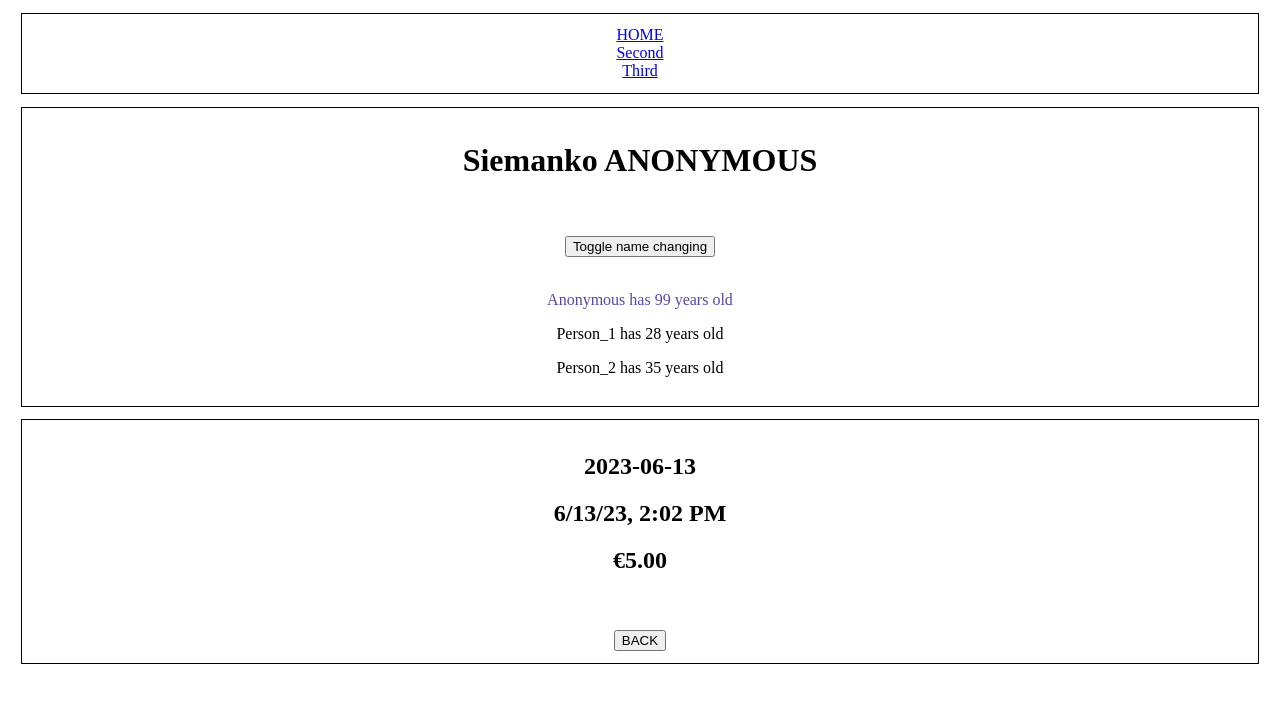
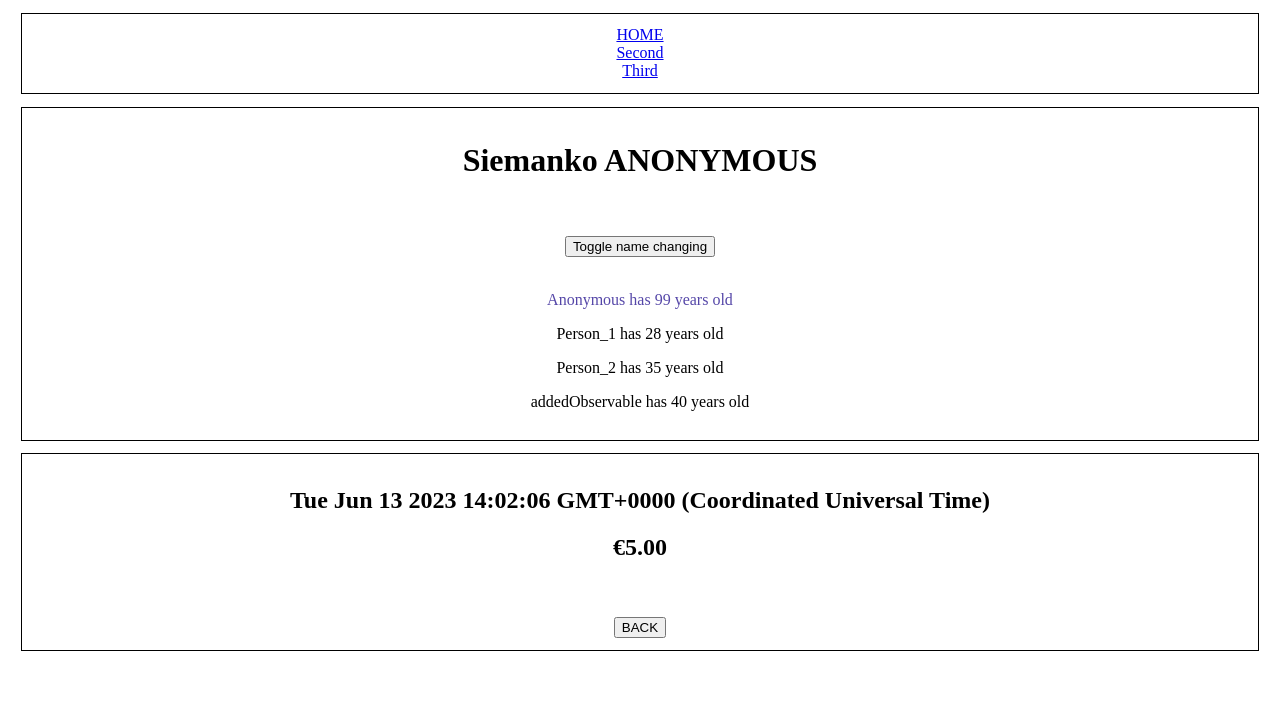
Before and after one commit to Stolarovsky/angularTest, an Angular app in the folder testApp/: page /secondComponent/5 in a window 1280 px wide. Shown: the top 702 px of the page. Built offline with nearby package versions, Linux system fonts and the light colour scheme.

Commit message:
observables - basics

```diff
--- a/testApp/src/app/new-component-test/new-component-test.component.ts
+++ b/testApp/src/app/new-component-test/new-component-test.component.ts
@@ -23,6 +23,10 @@ export class NewComponentTestComponent implements OnInit, OnDestroy {
   ngOnInit() {
     console.log('Component init!')
     this.persons = this.personsService.allPersons();
+
+    this.personsService.myObservable$.subscribe(() => {
+      this.persons.push({ name: 'addedObservable', age: '40' })
+    })
   };
 
   ngOnDestroy() {
--- a/testApp/src/app/persons.service.ts
+++ b/testApp/src/app/persons.service.ts
@@ -1,4 +1,5 @@
 import { Injectable } from '@angular/core';
+import { Observable } from 'rxjs';
 
 @Injectable({
   providedIn: 'root'
@@ -10,4 +11,9 @@ export class PersonsService {
   allPersons() {
     return this.personsService
   }
+
+  myObservable$ = new Observable(observer => {
+    observer.next();
+  });
+
 }
--- a/testApp/src/app/second-component/second-component.component.html
+++ b/testApp/src/app/second-component/second-component.component.html
@@ -1,7 +1,8 @@
 <div class="main-container">
 
-    <h2>{{date | date:"yyyy-MM-dd"}}</h2>
-    <h2>{{date | date:"short"}}</h2>
+    <!-- <h2>{{date | date:"yyyy-MM-dd"}}</h2>
+    <h2>{{date | date:"short"}}</h2> -->
+    <h2>{{timeObservable$ | async}}</h2>
     <h2>{{money | currency: 'EUR'}}</h2>
     <br><br>
     <button (click)="locationBack()">BACK</button>
--- a/testApp/src/app/second-component/second-component.component.ts
+++ b/testApp/src/app/second-component/second-component.component.ts
@@ -1,6 +1,7 @@
 import { Component, OnInit } from '@angular/core';
 import { ActivatedRoute } from '@angular/router';
 import { Location } from '@angular/common';
+import { Observable } from 'rxjs';
 
 @Component({
   selector: 'app-second-component',
@@ -13,6 +14,10 @@ export class SecondComponentComponent implements OnInit {
 
   constructor(private route: ActivatedRoute, private location: Location) { }
 
+  timeObservable$ = new Observable(observer => {
+    setInterval(() => observer.next(new Date()), 1000)
+  })
+
   ngOnInit() {
     this.money = + Number(this.route.snapshot.paramMap.get('money'));
   }
--- a/testApp/src/app/third-component/third-component.component.html
+++ b/testApp/src/app/third-component/third-component.component.html
@@ -19,7 +19,7 @@
     <ul>
         <li *ngFor="let item of items">{{item}}</li>
     </ul>
-    <br>
+
 
 
     <app-child [item]="currentItem" (newItemEvent)="addItem($event)">
```
